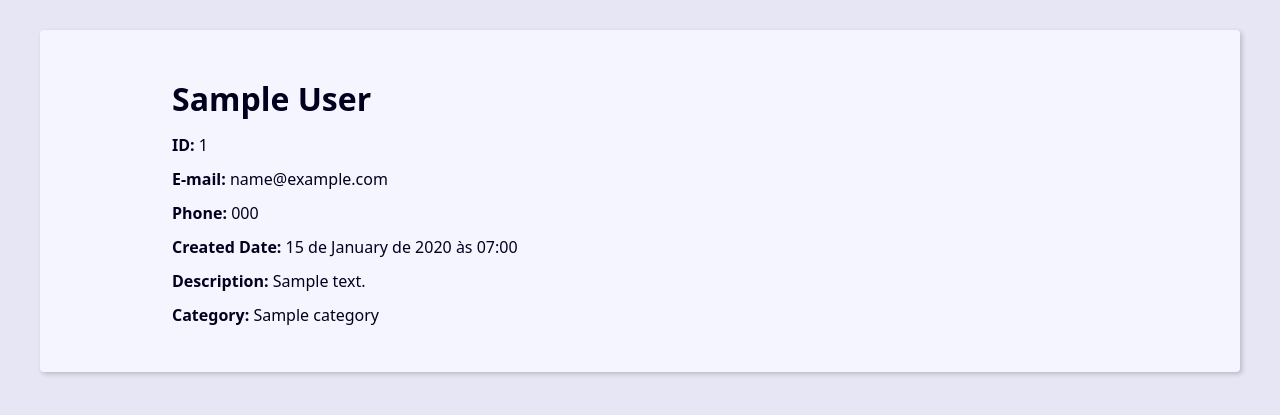
After one commit to GalvanGabe/projeto_agenda_django, a Django app: page /1/ in a window 1280 px wide. The commit adds this page. Shown: the top 415 px of the page. Run offline with Django 5.2, Linux system fonts and the light colour scheme; tables that the repository leaves empty hold one stand-in row (values such as "Sample post").

Commit message:
creating users views

```diff
--- a/base_static/global/css/style.css
+++ b/base_static/global/css/style.css
@@ -1,3 +1,314 @@
+:root {
+    --spacing: 1.5rem;
+    --link-dark-color: rgb(0, 83, 134);
+    --link-light-color: rgb(156, 217, 255);
+    --clr-white: rgb(245, 245, 255);
+    --clr-black: rgb(0, 0, 30);
+    --clr-light-gray: rgb(230, 230, 245);
+    --clr-dark-shadow-5: rgba(0, 0, 10, 5%);
+    --clr-dark-shadow-10: rgba(0, 0, 10, 10%);
+    --clr-dark-shadow-20: rgba(0, 0, 10, 20%);
+    --clr-light-shadow-5: rgba(200, 200, 255, 5%);
+    --clr-light-shadow-10: rgba(200, 200, 255, 10%);
+    --clr-light-shadow-20: rgba(200, 200, 255, 20%);
+    --main-page-width: 120rem;
+    --table-min-width: 60rem;
+    --biggest-font-size: 5rem;
+    --bigger-font-size: 4rem;
+    --big-font-size: 3.2rem;
+    --medium-font-size: 2.4rem;
+    --small-font-size: 1.6rem;
+    --smaller-font-size: 1.4rem;
+    --smallest-font-size: 1.2rem;
+    --transition-fast: 300ms;
+    --transition-medium: 600ms;
+    --transition-slow: 1s;
+    --default-border-radius: 4px;
+}
+
+*,
+*::before,
+*::after {
+    margin: 0;
+    padding: 0;
+    box-sizing: border-box;
+}
+
+html {
+    font-size: 62.5%;
+}
+
 body {
-    background-color: red;
+    font-family: system-ui, -apple-system, BlinkMacSystemFont, 'Segoe UI', Roboto,
+        Oxygen, Ubuntu, Cantarell, 'Open Sans', 'Helvetica Neue', sans-serif;
+    line-height: 1.5;
+    font-size: var(--small-font-size);
+    color: var(--clr-black);
+    -webkit-font-smoothing: antialiased;
+    background: var(--clr-light-gray);
 }
+
+img,
+svg {
+    display: block;
+    max-width: 100%;
+}
+
+.header {
+    background: var(--clr-black);
+    padding: var(--spacing);
+    box-shadow: 0 5px 10px 2px var(--clr-dark-shadow-20);
+    z-index: 1;
+    position: relative;
+}
+
+.header-heading {
+    font-size: var(--biggest-font-size);
+    text-align: center;
+}
+
+.header-link {
+    color: var(--link-light-color);
+    text-decoration: none;
+    transition: filter var(--transition-fast) ease-in-out;
+}
+
+.header-link:hover {
+    filter: brightness(70%);
+}
+
+.menu {
+    margin: var(--spacing);
+}
+
+.menu-list {
+    list-style: none;
+    display: flex;
+    justify-content: center;
+    flex-flow: row wrap;
+}
+
+.menu-link {
+    display: block;
+    padding: var(--spacing);
+    color: var(--link-light-color);
+    text-decoration: none;
+    transition: background-color var(--transition-fast) ease-in-out;
+    border-radius: var(--default-border-radius);
+}
+
+.menu-link:hover {
+    background: var(--clr-light-shadow-10);
+}
+
+.content {
+    max-width: var(--main-page-width);
+    margin: calc(var(--spacing) * 2) auto;
+    padding: var(--spacing);
+    background: var(--clr-white);
+    box-shadow: 2px 2px 5px var(--clr-dark-shadow-20);
+    border-radius: var(--default-border-radius);
+}
+
+.responsive-table {
+    width: 100%;
+    overflow-x: auto;
+}
+
+.contacts-table {
+    width: 100%;
+    min-width: var(--table-min-width);
+    border-collapse: collapse;
+}
+
+.table-caption {
+    font-size: var(--medium-font-size);
+    font-weight: bold;
+    padding: var(--spacing);
+}
+
+.table-row {
+    text-align: left;
+    text-overflow: ellipsis;
+    transition: background-color var(--transition-fast) ease-in-out;
+}
+
+.table-row:nth-of-type(2n) {
+    background: var(--clr-dark-shadow-5);
+}
+
+.table-row:not(.table-row-header):hover {
+    background: var(--clr-dark-shadow-10);
+}
+
+.table-row-header {
+    background: var(--clr-light-gray);
+    color: var(--clr-black);
+}
+
+.table-cel,
+.table-header {
+    padding: var(--spacing);
+}
+
+.table-link {
+    color: var(--link-dark-color);
+    transition: color var(--transition-fast) ease-in-out;
+    text-decoration: none;
+}
+
+.table-link:hover {
+    color: var(--clr-black);
+}
+
+@media (min-width: 600px) {
+    .single-contact {
+        max-width: 80%;
+        margin: calc(var(--spacing) * 2) auto;
+    }
+}
+
+.single-contact h1 {
+    margin: 1rem 0;
+}
+
+.single-contact p {
+    margin: 1rem 0;
+}
+
+.pagination {
+    margin-top: var(--spacing);
+    display: flex;
+    justify-content: center;
+    padding: calc(var(--spacing) * 0.8);
+    font-size: var(--small-font-size);
+}
+
+.pagination .step-links {
+    display: flex;
+    gap: calc(var(--spacing) * 0.8);
+}
+
+.pagination .step-links a {
+    color: var(--link-dark-color);
+    transition: color var(--transition-fast) ease-in-out;
+    text-decoration: none;
+    display: block;
+}
+
+.search {
+    display: flex;
+    justify-content: center;
+}
+
+.search-input {
+    font-size: var(--medium-font-size);
+    padding: 1rem 2rem;
+    width: 100%;
+    max-width: 32rem;
+    border-radius: var(--default-border-radius);
+    border: 1px solid var(--link-light-color);
+}
+
+.search-input:focus {
+    box-shadow: 0 0 15px var(--link-light-color);
+}
+
+.message {
+    max-width: 600px;
+    margin: var(--spacing) auto;
+    margin-top: calc(var(--spacing) * 2);
+    padding: var(--spacing);
+    text-align: center;
+    border-radius: var(--default-border-radius);
+    font-size: var(--smaller-font-size);
+}
+
+.message.success {
+    background: rgba(0, 255, 0, 0.3);
+    border: 1px solid rgba(0, 255, 0, 90%);
+}
+
+.message.error {
+    background: rgba(255, 0, 0, 0.3);
+    border: 1px solid rgba(255, 0, 0, 90%);
+}
+
+.message.warning {
+    background: rgba(255, 255, 0, 0.3);
+    border: 1px solid rgba(255, 255, 0, 90%);
+}
+
+.form-wrapper {
+    max-width: 60rem;
+    margin: var(--spacing) auto;
+}
+
+.form-content {
+    margin: var(--spacing) 0;
+}
+
+.form-group {
+    display: flex;
+    flex-direction: column;
+    padding-bottom: var(--spacing);
+}
+.errorlist {
+    list-style: none;
+    font-size: var(--smaller-font-size);
+    color: tomato;
+}
+.errorlist.nonfield {
+    color: inherit;
+}
+
+.form-group p {
+    margin: 1em 0;
+}
+
+.form-group .help-text,
+.form-group .help-text ~ ul {
+    margin: 0;
+    font-size: var(--smallest-font-size);
+    list-style: none;
+}
+
+.form-group input,
+.form-group textarea,
+.form-group select {
+    padding: 1rem;
+    border-radius: var(--default-border-radius);
+    border: 1px solid var(--link-dark-color);
+}
+
+.form-group input:focus,
+.form-group textarea:focus,
+.form-group select:focus {
+    outline: none;
+    box-shadow: 0 0 5px var(--link-dark-color);
+}
+
+.form-group label {
+    font-size: var(--smaller-font-size);
+}
+
+.btn {
+    background-color: var(--link-dark-color);
+    color: var(--clr-white);
+    font-weight: bold;
+    border: none;
+    padding: 1rem 2rem;
+    border-radius: var(--default-border-radius);
+    cursor: pointer;
+    transition: filter var(--transition-fast) ease-in-out;
+}
+
+.btn:hover {
+    filter: brightness(90%);
+}
+
+.btn:focus,
+.btn:active {
+    filter: brightness(80%);
+    box-shadow: 0 0 5px var(--link-dark-color);
+}
--- a/base_templates/global/base.html
+++ b/base_templates/global/base.html
@@ -4,9 +4,11 @@
     <meta charset="UTF-8">
     <meta name="viewport" content="width=device-width, initial-scale=1.0">
     <title>Agenda</title>
-    <link rel="stylesheet" href="{% static 'global/css/style.css' %}">
+    <link rel="stylesheet" type="text/css" href="{% static 'global/css/style.css' %}">
 </head>
 <body>
-    <h1>Agenda</h1>
+    <main class="content">
+        {% block content %}{% endblock content %}
+    </main>
 </body>
 </html>
--- a/contact/models.py
+++ b/contact/models.py
@@ -1,5 +1,16 @@
 from django.db import models
 from django.utils import timezone
+from django.contrib.auth.models import User
+
+class Category(models.Model):
+    class Meta:
+        verbose_name = 'Category'
+        verbose_name_plural = 'Categories'
+
+    name = models.CharField(max_length=50)
+
+    def __str__(self) -> str:
+        return self.name
 
 class Contact(models.Model):
     first_name = models.CharField(max_length=50)
@@ -8,6 +19,10 @@ class Contact(models.Model):
     email = models.EmailField(max_length=254, blank=True)
     created_date = models.DateTimeField(default=timezone.now)
     description = models.TextField(blank=True)
+    show = models.BooleanField(default=True)
+    picture = models.ImageField(blank=True, upload_to='pictures/%Y/%m/')
+    category = models.ForeignKey(Category, on_delete=models.SET_NULL, blank=True, null=True)
+    owner = models.ForeignKey(User, on_delete=models.SET_NULL, blank=True, null=True)
 
     def __str__(self) -> str:
         return f'{self.first_name} {self.last_name}'
--- /dev/null
+++ b/contact/templates/contact/contact.html
@@ -0,0 +1,16 @@
+{% extends "global/base.html" %}
+
+{% block content %}
+    <div class="single-contact">
+        <h1 class="single-contact-name">
+            {{ contact.first_name }} {{ contact.last_name }}
+        </h1>
+
+        <p><b>ID:</b> {{ contact.id }} </p>
+        <p><b>E-mail:</b> {{ contact.email }} </p>
+        <p><b>Phone:</b> {{ contact.phone }} </p>
+        <p><b>Created Date:</b> {{ contact.created_date }} </p>
+        <p><b>Description:</b> {{ contact.description }} </p>
+        <p><b>Category:</b> {{ contact.category.name }} </p>
+    </div>
+{% endblock content %}
--- a/contact/urls.py
+++ b/contact/urls.py
@@ -1,8 +1,10 @@
 from django.urls import path
+
 from contact import views
 
 app_name = 'contact'
 
 urlpatterns = [
+    path('<int:contact_id>/', views.contact, name='contact'),
     path('', views.index, name='index'),
 ]
--- /dev/null
+++ b/contact/views/__init__.py
@@ -0,0 +1 @@
+from .contact_views import *
--- /dev/null
+++ b/contact/views/contact_views.py
@@ -0,0 +1,30 @@
+from django.shortcuts import get_object_or_404, render
+
+from contact.models import Contact
+
+def index(request):
+    contacts = Contact.objects.all()
+
+    context = {
+        'contacts': contacts,
+    }
+
+    return render(
+        request,
+        'contact/index.html',
+        context,
+    )
+
+def contact(request, contact_id):
+    # single_contact = Contact.objects.filter(pk=contact_id).first()
+    single_contact = get_object_or_404(Contact, pk=contact_id)
+
+    context = {
+        'contact': single_contact,
+    }
+
+    return render(
+        request,
+        'contact/contact.html',
+        context,
+    )
--- a/project/urls.py
+++ b/project/urls.py
@@ -16,8 +16,13 @@ Including another URLconf
 """
 from django.contrib import admin
 from django.urls import path, include
+from django.conf.urls.static import static
+from django.conf import settings
 
 urlpatterns = [
     path('', include('contact.urls')),
     path('admin/', admin.site.urls),
 ]
+
+urlpatterns += static(settings.MEDIA_URL, document_root=settings.MEDIA_ROOT)
+urlpatterns += static(settings.STATIC_URL, document_root=settings.STATIC_ROOT)
```
Also changed, not shown: contact/admin.py (+7 -0 lines), contact/templates/contact/index.html (+48 -0 lines), contact/views.py (deleted, +0 -7 lines), project/settings.py (+10 -1 lines), contact/migrations/0002_contact_picture_contact_show.py (added), contact/migrations/0003_category_contact_category.py (added), contact/migrations/0004_alter_category_options_contact_owner.py (added), 1 other file.
